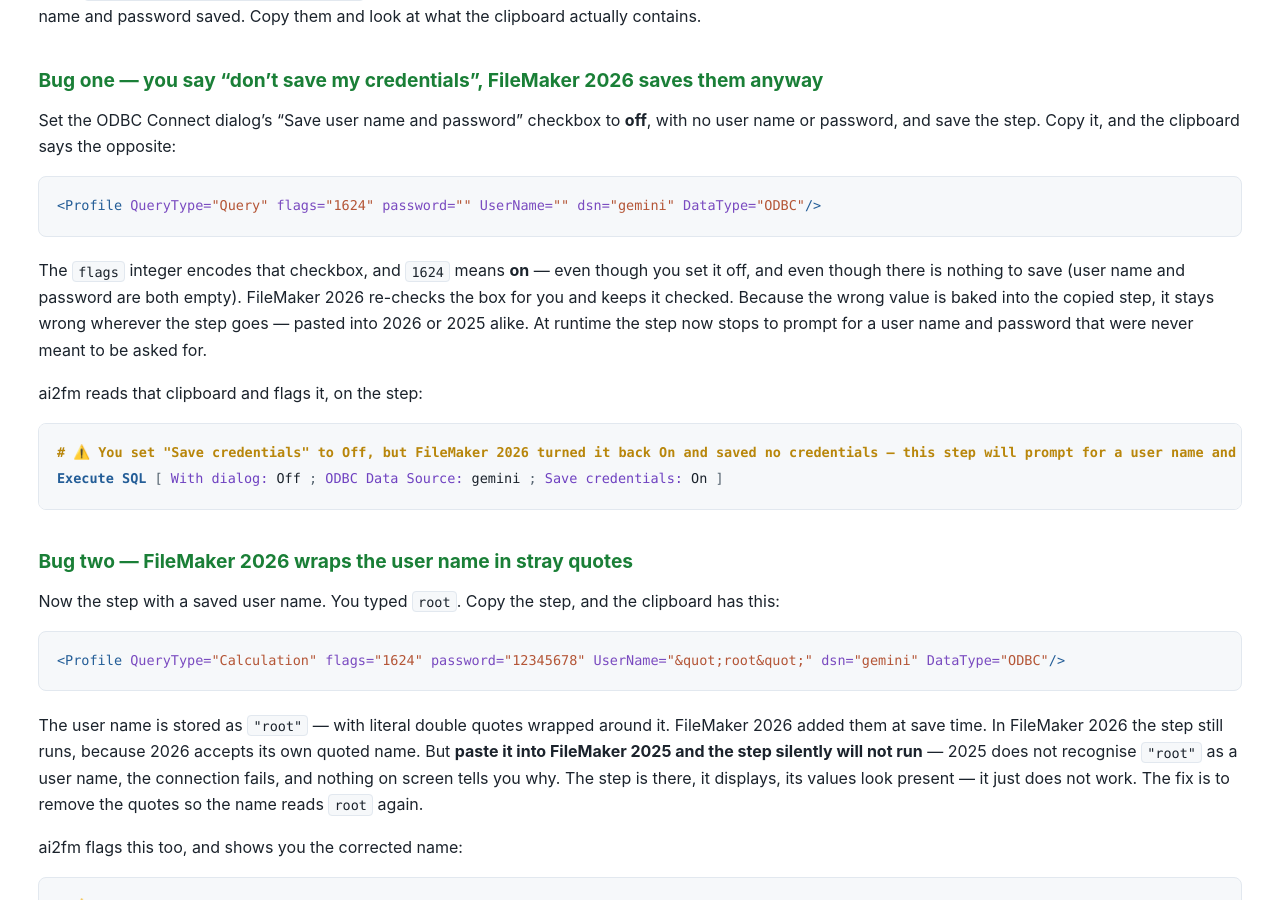
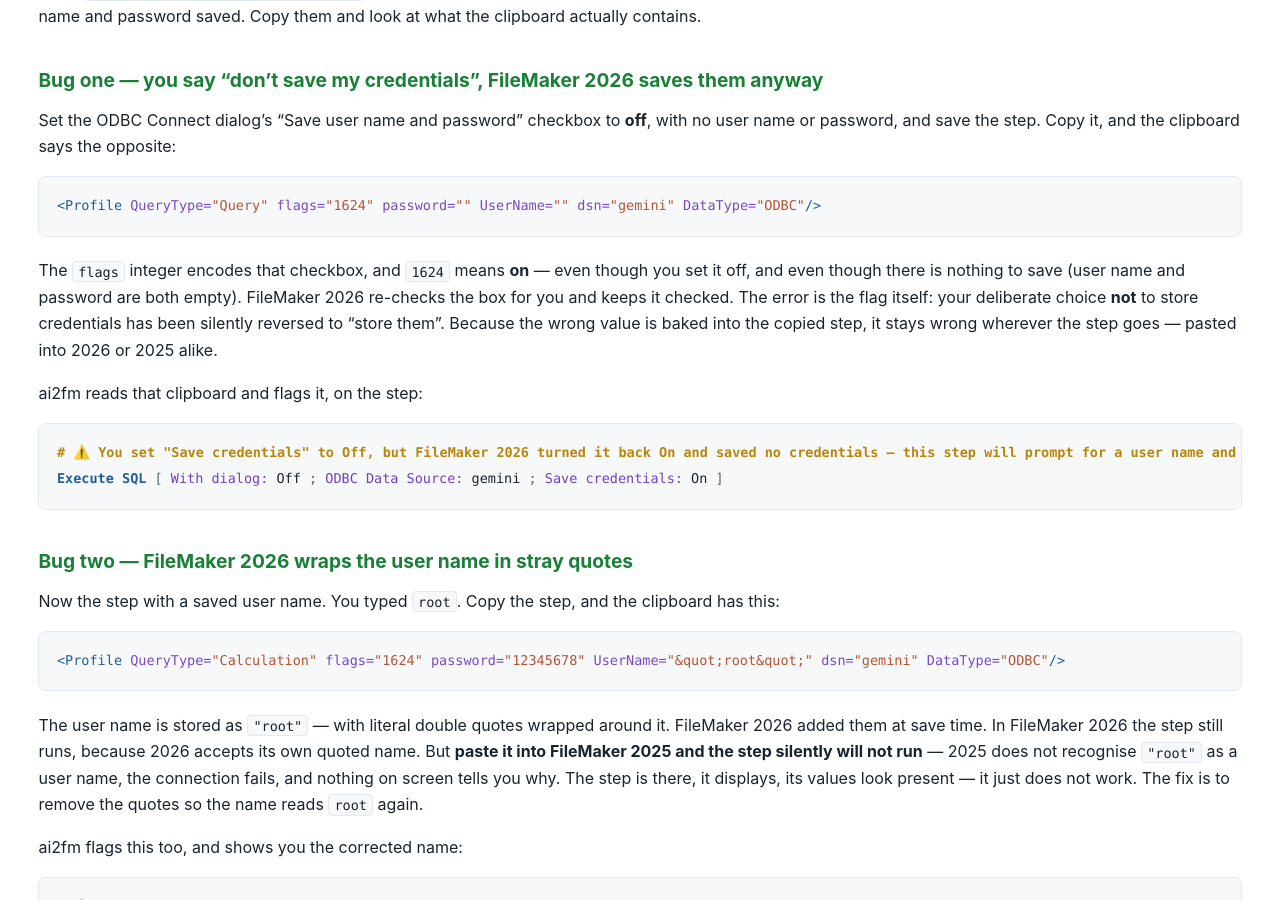
Before and after one commit to AxelarEU/ai2fm-community, a Jekyll site: the page built from claris_bugs/claris_clipboard_bugs.md, in a window 1280 px wide and 900 px high, scrolled down 19564 px. Built offline with Jekyll 4.4.1, drawn with Linux system fonts in a browser that asks for light colours.

Commit message:
Execute SQL (117): fix bug-one framing — the error is the reversed Save-credentials flag, not the (correct, expected) runtime prompt

````diff
--- a/claris_bugs/claris_clipboard_bugs.md
+++ b/claris_bugs/claris_clipboard_bugs.md
@@ -672,7 +672,7 @@
 <Profile QueryType="Query" flags="1624" password="" UserName="" dsn="gemini" DataType="ODBC"/>
 ```
 
-The `flags` integer encodes that checkbox, and `1624` means **on** — even though you set it off, and even though there is nothing to save (user name and password are both empty). FileMaker 2026 re-checks the box for you and keeps it checked. Because the wrong value is baked into the copied step, it stays wrong wherever the step goes — pasted into 2026 or 2025 alike. At runtime the step now stops to prompt for a user name and password that were never meant to be asked for.
+The `flags` integer encodes that checkbox, and `1624` means **on** — even though you set it off, and even though there is nothing to save (user name and password are both empty). FileMaker 2026 re-checks the box for you and keeps it checked. The error is the flag itself: your deliberate choice **not** to store credentials has been silently reversed to "store them". Because the wrong value is baked into the copied step, it stays wrong wherever the step goes — pasted into 2026 or 2025 alike.
 
 ai2fm reads that clipboard and flags it, on the step:
 
````
